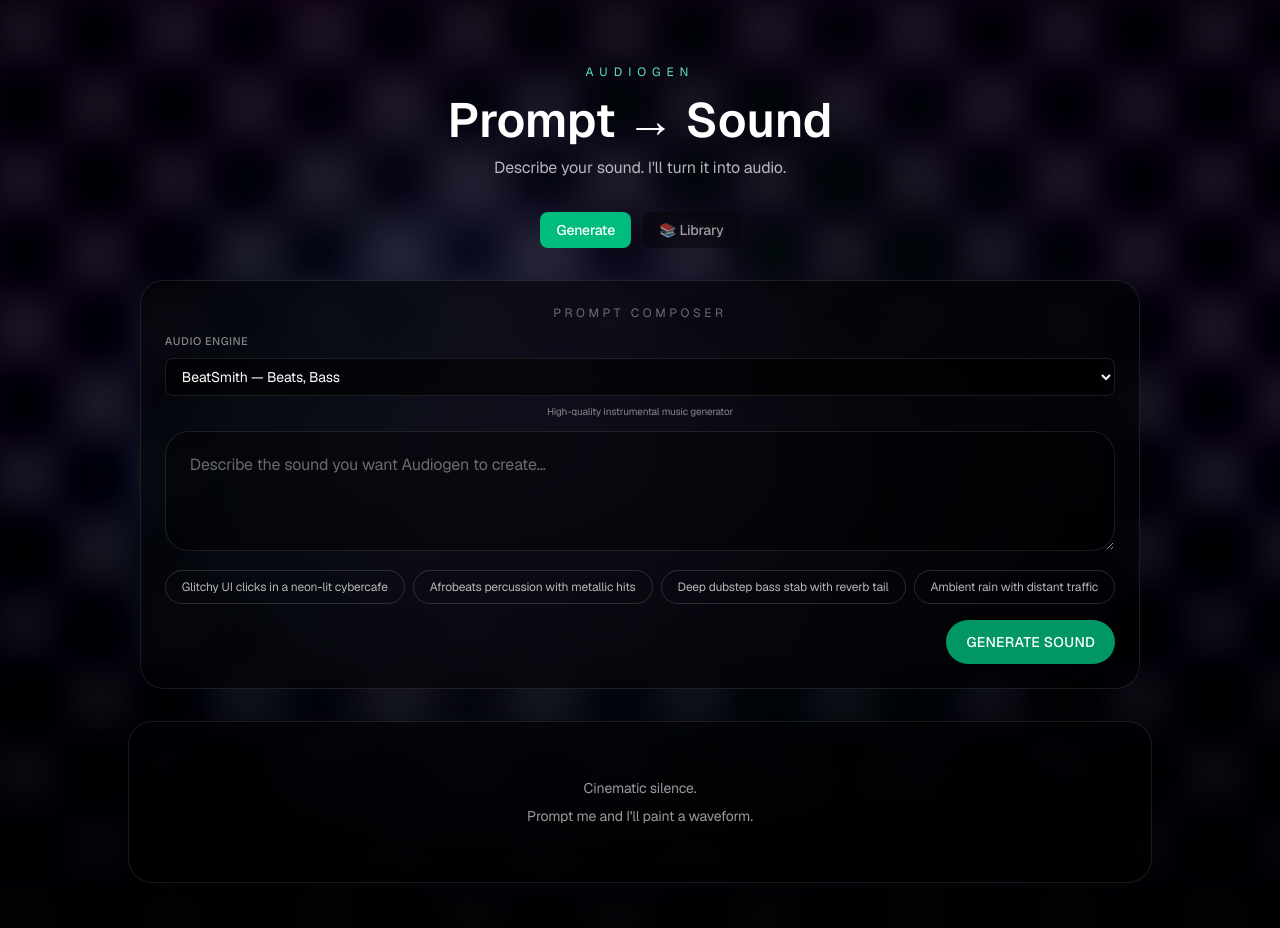
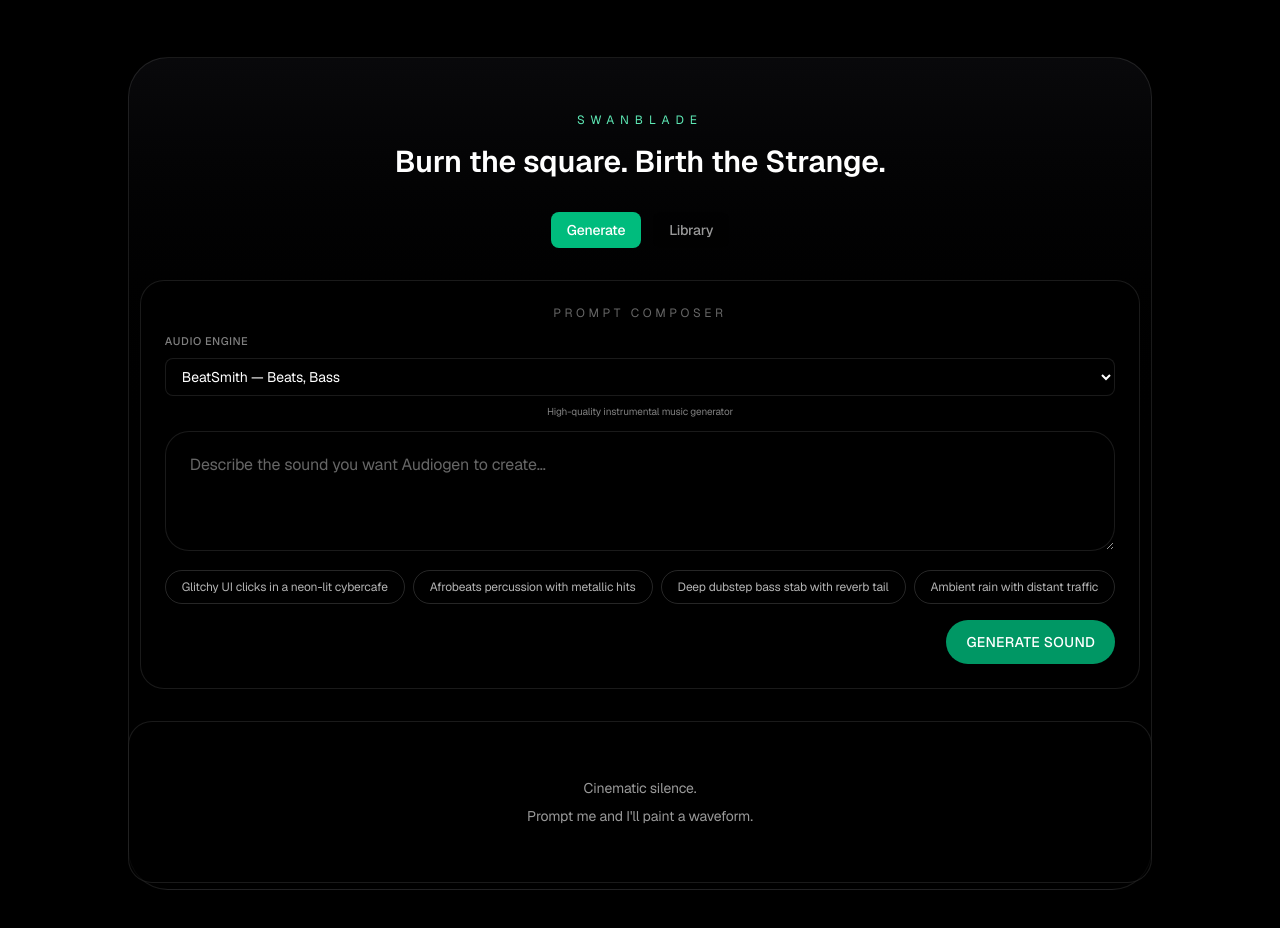
Before and after one commit to bomac1193/swanblade, a Next.js app: page / in a window 1280 px wide. Shown: the top 928 px of the page. Built offline with nearby package versions, Linux system fonts and the light colour scheme.

Commit message:
Adjust hero layout and controls

```diff
--- a/src/app/page.tsx
+++ b/src/app/page.tsx
@@ -2,7 +2,6 @@
 
 import { useCallback, useState } from "react";
 import { PromptComposer } from "@/components/prompt-composer";
-import { ShaderBackground } from "@/components/shader-background";
 import { ToastItem, ToastStack } from "@/components/toast-stack";
 import { WaveformPlaceholder } from "@/components/waveform-placeholder";
 import { AudioPlayerControls } from "@/components/audio-player-controls";
@@ -139,19 +138,15 @@ export default function Home() {
   };
 
   return (
-    <div className="relative min-h-screen overflow-hidden bg-[#010409] text-white">
-      <div className="pointer-events-none absolute inset-0">
-        <ShaderBackground />
-        <div className="absolute inset-0 bg-[radial-gradient(circle_at_center,_rgba(16,185,129,0.12),transparent_70%)]" />
-        <div className="absolute inset-0 bg-gradient-to-b from-black/40 via-black/30 to-black/90" />
+    <div className="relative min-h-screen overflow-hidden bg-black text-white">
+      <div className="pointer-events-none absolute inset-0 flex items-center justify-center px-4">
+        <div className="h-[88%] w-full max-w-5xl rounded-[40px] border border-white/10 bg-gradient-to-b from-zinc-950 via-black to-black shadow-[0_35px_120px_rgba(0,0,0,0.8)]" />
       </div>
-
-      <main className="relative z-10 flex min-h-screen flex-col items-center justify-center px-4 py-16 text-center">
+      <main className="relative z-10 flex min-h-screen flex-col items-center justify-center px-4 pb-16 pt-28 text-center">
         <div className="flex w-full max-w-5xl flex-col items-center gap-8">
           <div>
-            <p className="text-xs uppercase tracking-[0.5em] text-emerald-300">Audiogen</p>
-            <h1 className="mt-4 text-4xl font-semibold sm:text-5xl">Prompt → Sound</h1>
-            <p className="mt-3 text-base text-white/70">Describe your sound. I&apos;ll turn it into audio.</p>
+            <p className="text-xs uppercase tracking-[0.5em] text-emerald-300">Swanblade</p>
+            <h1 className="mt-4 text-2xl font-semibold sm:text-3xl">Burn the square. Birth the Strange.</h1>
           </div>
 
           {/* Library Toggle */}
@@ -169,9 +164,9 @@ export default function Home() {
               className={`rounded-lg px-4 py-2 text-sm font-medium transition ${
                 showLibrary ? "bg-emerald-500 text-white" : "bg-black/40 text-white/60 hover:text-white"
               }`}
-            >
-              📚 Library
-            </button>
+              >
+                Library
+              </button>
           </div>
 
           {showLibrary ? (
```
